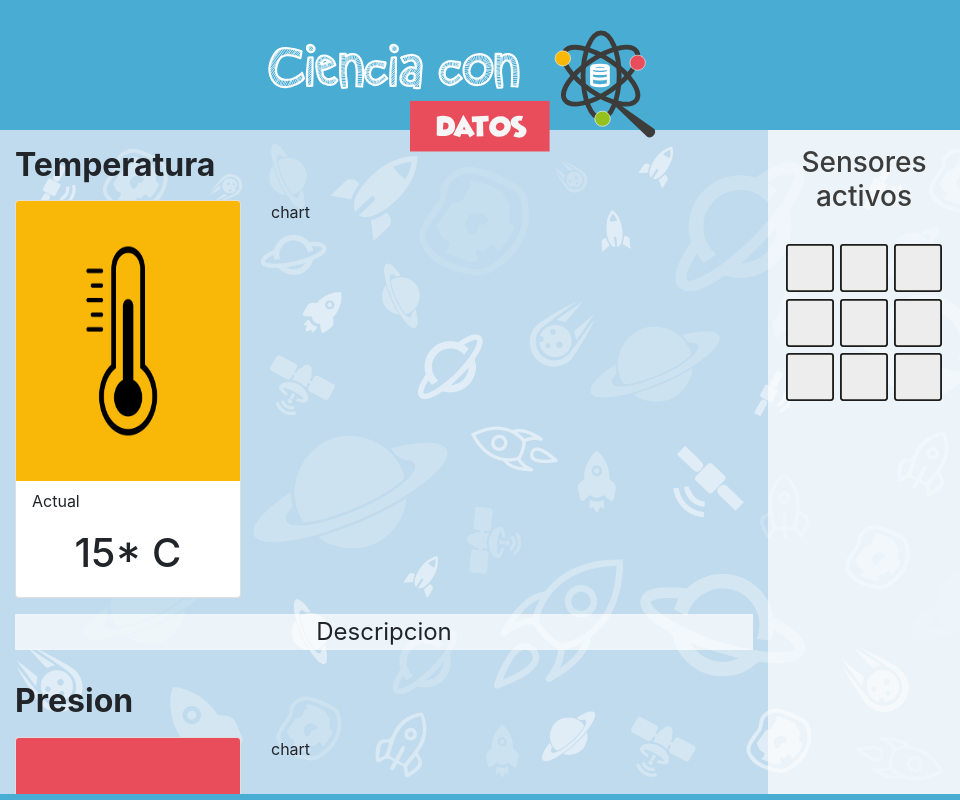
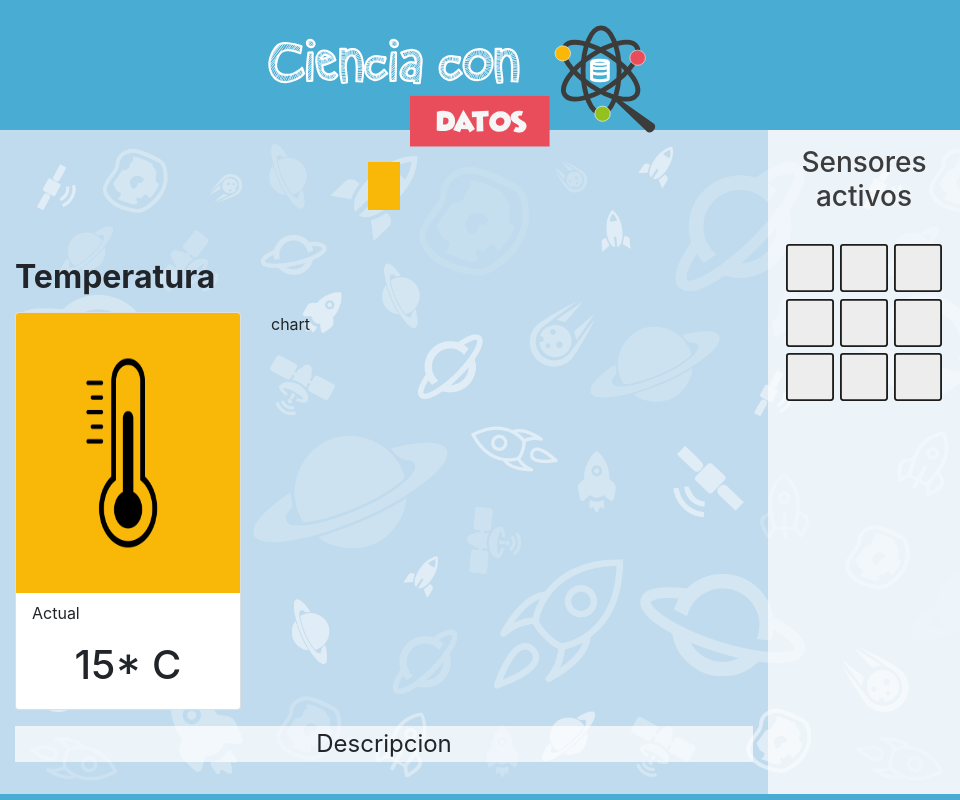
Before and after one commit to ErickRosete/new-cansat, an Electron app: page views/visualizer.html in a window 960 px wide. Drawn offline with Linux system fonts and the light colour scheme.

Commit message:
sensores

```diff
--- a/css/visualizer.css
+++ b/css/visualizer.css
@@ -22,7 +22,7 @@ body{
 }
 
 .title-img {
-    margin-top:10px;
+    margin-top:5px;
     height: 20vh;
     width: 100%;
     position:fixed;
@@ -43,6 +43,25 @@ body{
     background-color: #48acd3;
     color: white;
     font-weight: bolder;
+}
+
+.vis-flashcards{
+    display:flex;
+    flex-wrap: wrap;
+    justify-content: center;
+    align-items: center;
+    margin:2rem;
+}
+
+.flashcard-img{
+    margin: 1rem;
+    border-right:
+}
+
+.flashcard{
+    color:white;
+    font-size: 2rem;
+    font-weight: bold;
 }
 
 .sensor_vis {
--- a/views/visualizer.html
+++ b/views/visualizer.html
@@ -19,7 +19,8 @@
     <div id="content">
         <div id="visualizacion">
             <div class="vis-flashcards">
-                <div class="flashcard" id="temperatura">
+                <div class="flashcard" id="temperatura" style="background-color:#f9b807">
+                        <img class="flashcard-img"></img>
 
                 </div>
             </div>
```
Also changed, not shown: assets/altura-sensor.svg (added), assets/camara-sensor.svg (added), assets/co2-sensor.svg (added), assets/humedad-sensor.svg (added), assets/presion-sensor.svg (added), assets/rayosuv-sensor.svg (added), assets/temperatura-sensor.svg (added), assets/tiempo-sensor.svg (added), assets/ubicacion-sensor.svg (added).
